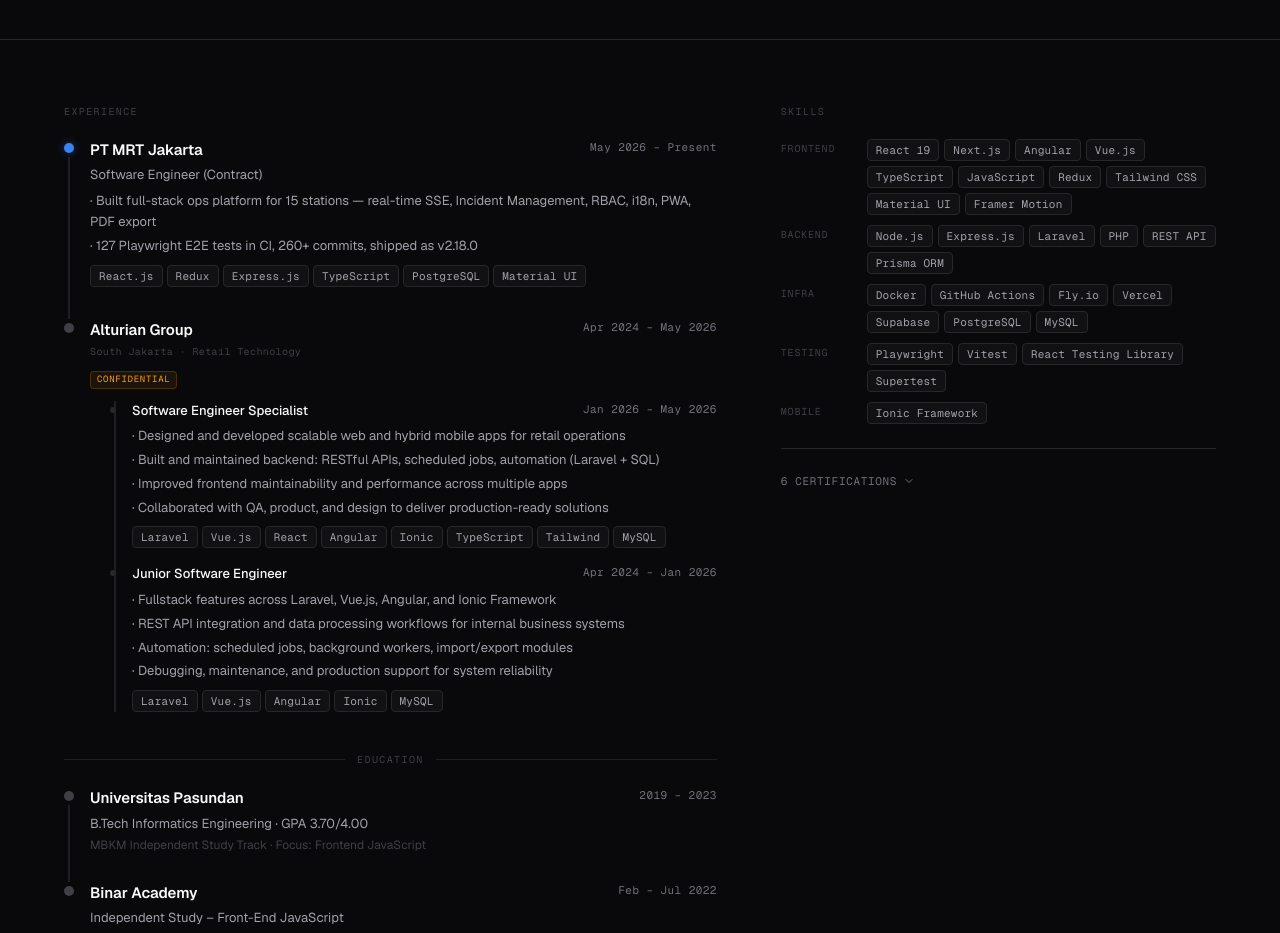
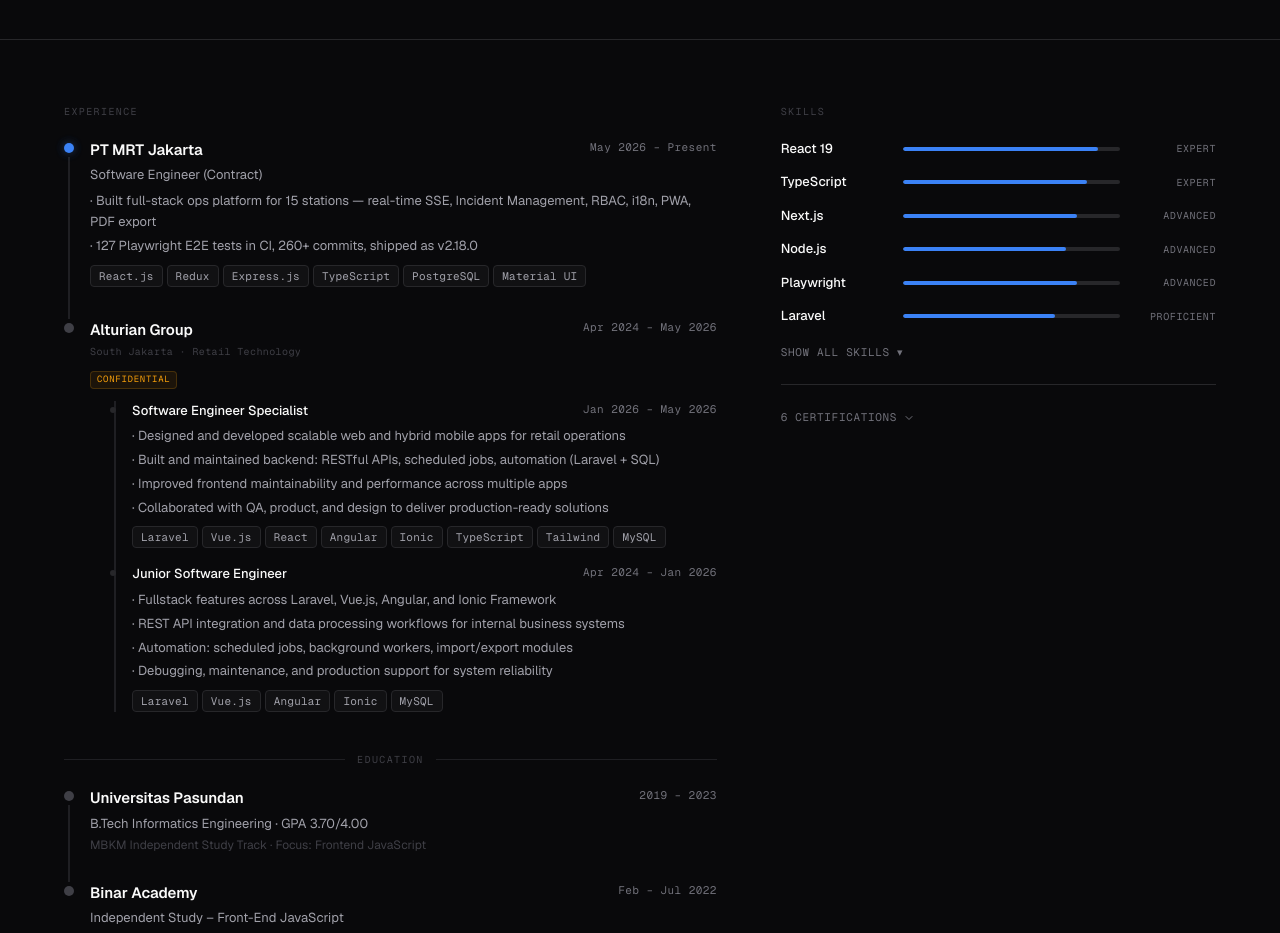
Before and after one commit to didapatria/portfolio, a Next.js app: page / in a window 1280 px wide. Shown: the part 1040-1973 px from the top of the page. Built offline with nearby package versions, Linux system fonts and the light colour scheme.

Commit message:
feat(skills): ranked top-6 bar chart with expand for full grid

```diff
--- a/src/components/SkillGrid.tsx
+++ b/src/components/SkillGrid.tsx
@@ -1,3 +1,7 @@
+'use client';
+
+import { useRef, useState } from 'react';
+import { motion, useInView } from 'framer-motion';
 import { MonoChip } from './MonoChip';
 
 interface SkillCategory {
@@ -5,9 +9,79 @@
   chips: string[];
 }
 
-export function SkillGrid({ categories }: { categories: SkillCategory[] }) {
+interface TopSkill {
+  name: string;
+  level: number;
+  label: string;
+}
+
+interface SkillGridProps {
+  topSkills: TopSkill[];
+  categories: SkillCategory[];
+}
+
+export function SkillGrid({ topSkills, categories }: SkillGridProps) {
+  const [expanded, setExpanded] = useState(false);
+  const ref = useRef<HTMLDivElement>(null);
+  const inView = useInView(ref, { once: true, margin: '0px 0px -80px 0px' });
+
   return (
-    <div style={{ display: 'flex', flexDirection: 'column', gap: 10 }}>
+    <div ref={ref} style={{ display: 'flex', flexDirection: 'column', gap: 14 }}>
+      {topSkills.map((skill, i) => (
+        <div key={skill.name} style={{ display: 'grid', gridTemplateColumns: '110px 1fr 84px', gap: 12, alignItems: 'center' }}>
+          <span style={{ fontFamily: 'var(--font-sans)', fontSize: 13, fontWeight: 500, color: 'var(--fg-1)' }}>
+            {skill.name}
+          </span>
+
+          <div
+            style={{
+              position: 'relative',
+              height: 4,
+              borderRadius: 999,
+              background: 'var(--border)',
+              overflow: 'hidden',
+            }}
+          >
+            <motion.div
+              initial={{ width: 0 }}
+              animate={inView ? { width: `${skill.level}%` } : { width: 0 }}
+              transition={{ duration: 0.6, ease: [0.2, 0.6, 0.2, 1], delay: i * 0.08 }}
+              style={{
+                height: '100%',
+                background: 'var(--primary)',
+                borderRadius: 999,
+              }}
+            />
+          </div>
+
+          <span style={{ fontFamily: 'var(--font-mono)', fontSize: 10, color: 'var(--fg-3)', letterSpacing: '0.06em', textAlign: 'right', textTransform: 'uppercase' }}>
+            {skill.label}
+          </span>
+        </div>
+      ))}
+
+      <button
+        type="button"
+        onClick={() => setExpanded((v) => !v)}
+        style={{
+          alignSelf: 'flex-start',
+          marginTop: 4,
+          background: 'none',
+          border: 'none',
+          padding: 0,
+          cursor: 'pointer',
+          fontFamily: 'var(--font-mono)',
+          fontSize: 11,
+          color: 'var(--fg-3)',
+          letterSpacing: '0.06em',
+          textTransform: 'uppercase',
+        }}
+      >
+        {expanded ? 'Hide ▴' : 'Show all skills ▾'}
+      </button>
+
+      {expanded && (
+        <div style={{ display: 'flex', flexDirection: 'column', gap: 10, marginTop: 8 }}>
           {categories.map(({ label, chips }) => (
             <div key={label} style={{ display: 'grid', gridTemplateColumns: '76px 1fr', gap: '4px 10px', alignItems: 'start' }}>
               <span style={{ fontFamily: 'var(--font-mono)', fontSize: 10, color: 'var(--fg-4)', letterSpacing: '0.08em', textTransform: 'uppercase', paddingTop: 2 }}>
@@ -19,5 +93,7 @@
             </div>
           ))}
         </div>
+      )}
+    </div>
   );
 }
```
Lines whose indentation alone changed are shown as unchanged.
